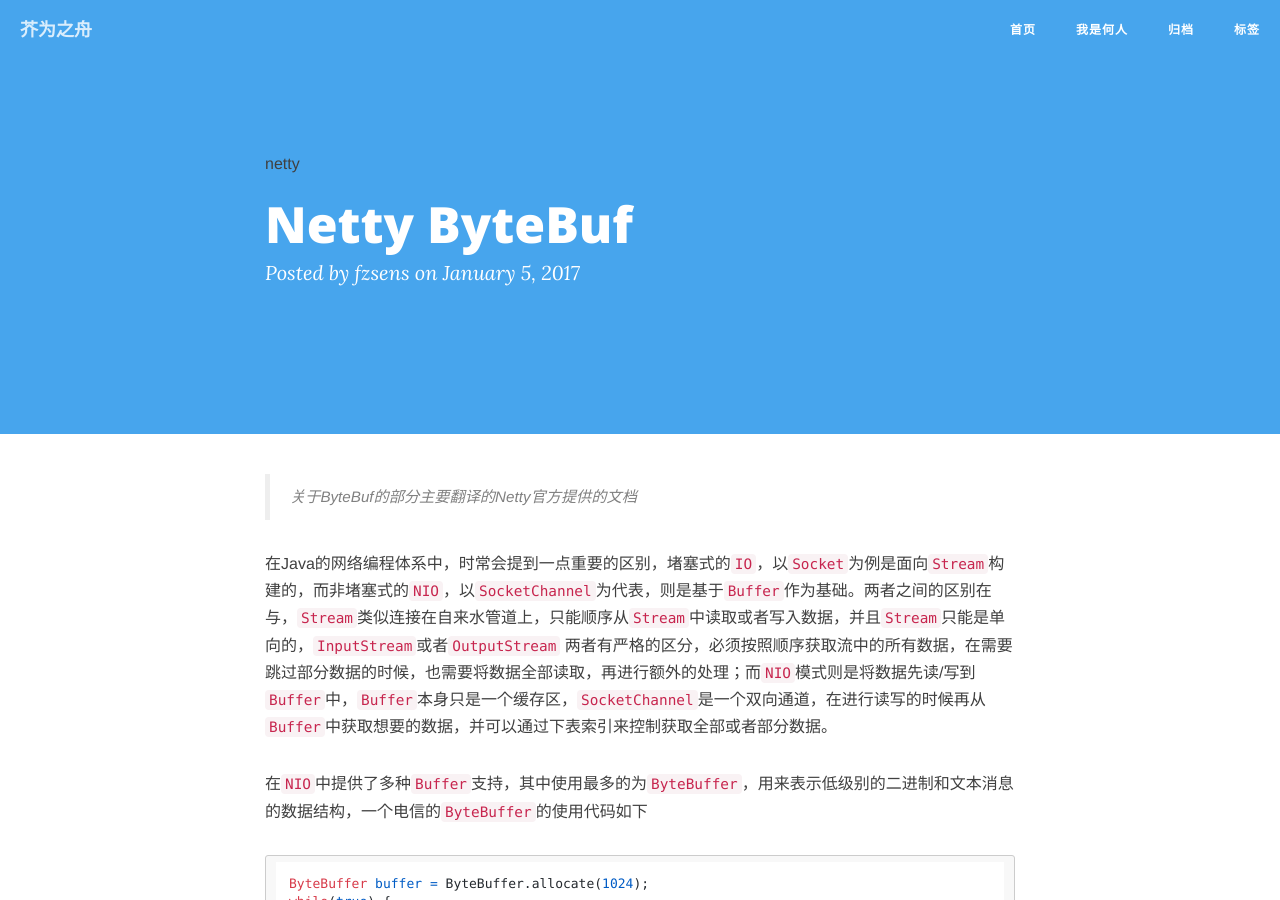
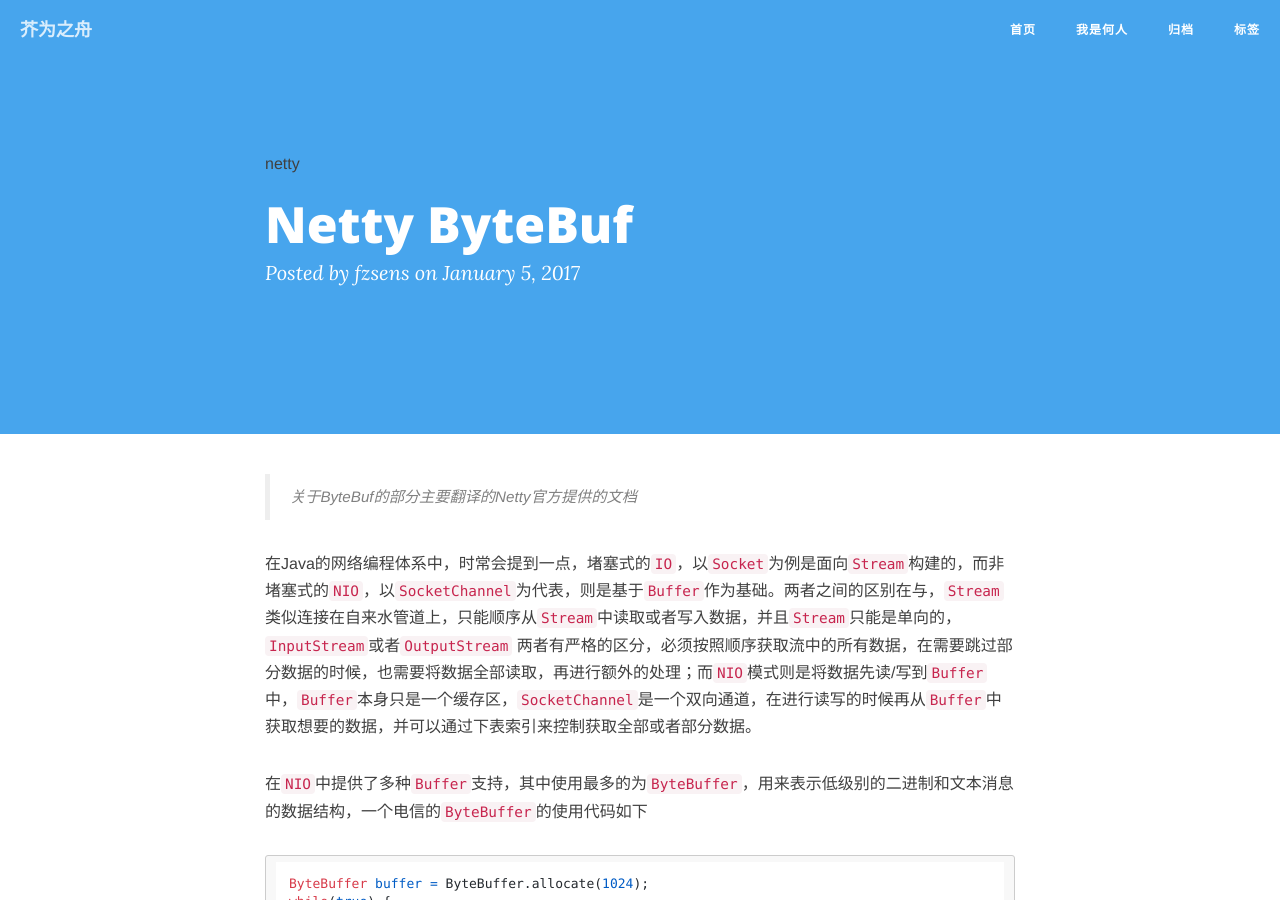
Before and after one commit to fzsens/fzsens.github.com, a Jekyll site: the page built from _posts/2017-01-05-netty-bytebuf.md, in a window 1280 px wide and 900 px high. Built offline with Jekyll 4.4.1, drawn with Linux system fonts in a browser that asks for light colours; nearby versions of some CDN libraries; comment, search, counter and statistics services are not loaded.

Commit message:
add netty ByteBuf post, and modify some statement mistakes of architecture-design

```diff
--- a/_posts/2017-01-05-netty-bytebuf.md
+++ b/_posts/2017-01-05-netty-bytebuf.md
@@ -9,7 +9,7 @@
 
 > 关于ByteBuf的部分主要翻译的Netty官方提供的文档
 
-在Java的网络编程体系中，时常会提到一点重要的区别，堵塞式的`IO`，以`Socket`为例是面向`Stream`构建的，而非堵塞式的`NIO`，以`SocketChannel`为代表，则是基于`Buffer`作为基础。两者之间的区别在与，`Stream`类似连接在自来水管道上，只能顺序从`Stream`中读取或者写入数据，并且`Stream`只能是单向的，`InputStream`或者`OutputStream` 两者有严格的区分，必须按照顺序获取流中的所有数据，在需要跳过部分数据的时候，也需要将数据全部读取，再进行额外的处理；而`NIO`模式则是将数据先读/写到`Buffer`中，`Buffer`本身只是一个缓存区，`SocketChannel`是一个双向通道，在进行读写的时候再从`Buffer`中获取想要的数据，并可以通过下表索引来控制获取全部或者部分数据。
+在Java的网络编程体系中，时常会提到一点，堵塞式的`IO`，以`Socket`为例是面向`Stream`构建的，而非堵塞式的`NIO`，以`SocketChannel`为代表，则是基于`Buffer`作为基础。两者之间的区别在与，`Stream`类似连接在自来水管道上，只能顺序从`Stream`中读取或者写入数据，并且`Stream`只能是单向的，`InputStream`或者`OutputStream` 两者有严格的区分，必须按照顺序获取流中的所有数据，在需要跳过部分数据的时候，也需要将数据全部读取，再进行额外的处理；而`NIO`模式则是将数据先读/写到`Buffer`中，`Buffer`本身只是一个缓存区，`SocketChannel`是一个双向通道，在进行读写的时候再从`Buffer`中获取想要的数据，并可以通过下表索引来控制获取全部或者部分数据。
 
 在`NIO`中提供了多种`Buffer`支持，其中使用最多的为`ByteBuffer`，用来表示低级别的二进制和文本消息的数据结构，一个电信的`ByteBuffer`的使用代码如下
 
```
